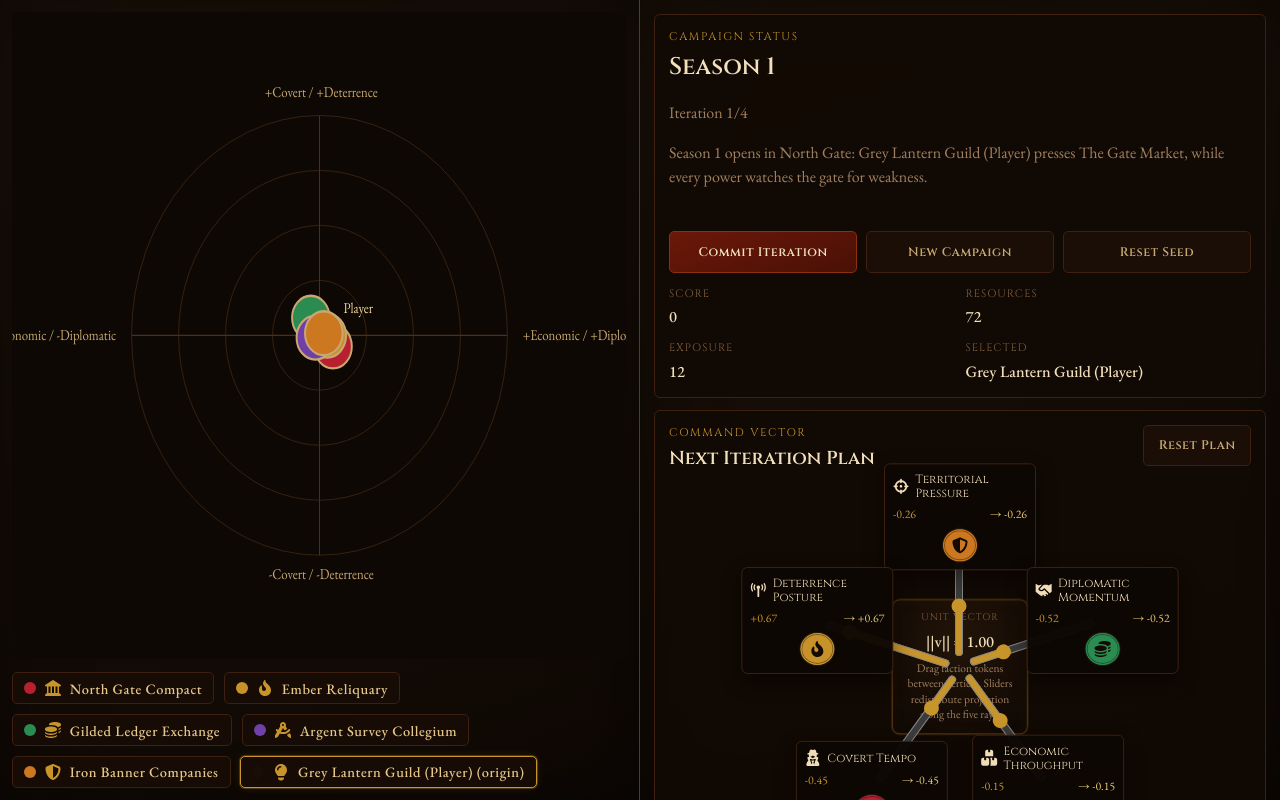
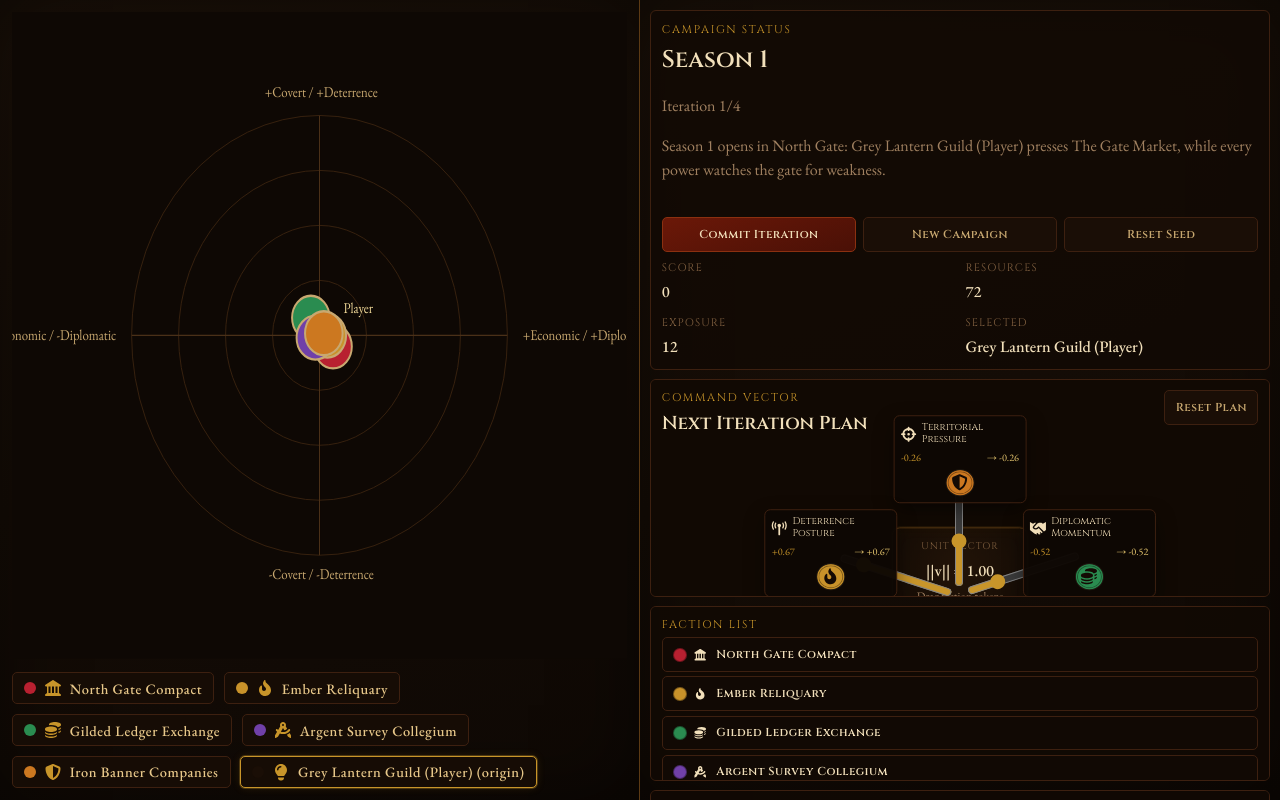
Before and after one commit to acrm/AdvProto_Fractions, a React (Vite) app: page / in a window 1280 px wide. Built offline with nearby package versions, Linux system fonts and the light colour scheme.

Commit message:
2026w10-0.17: tighten panel layout blocks and preserve top/vector/list/focus hierarchy

```diff
--- a/package.json
+++ b/package.json
@@ -1,7 +1,7 @@
 {
   "name": "advproto-fractions",
   "private": true,
-  "version": "2026w10-0.16",
+  "version": "2026w10-0.17",
   "type": "module",
   "scripts": {
     "dev": "vite",
--- a/src/App.css
+++ b/src/App.css
@@ -122,9 +122,9 @@
 
 .game-side-panel {
   display: grid;
-  gap: 0.75rem;
-  padding: 0.9rem;
-  overflow: auto;
+  gap: 0.55rem;
+  padding: 0.65rem;
+  overflow: hidden;
   min-height: 0;
   align-content: start;
   grid-template-rows: auto auto auto minmax(0, 1fr);
@@ -138,13 +138,23 @@
 .panel-section {
   border: 1px solid #3d2010;
   border-radius: 6px;
-  padding: 0.85rem;
+  padding: 0.65rem;
   background: rgba(18, 10, 4, 0.88);
 }
 
 .panel-section-header {
   display: grid;
-  gap: 0.8rem;
+  gap: 0.55rem;
+}
+
+.game-side-panel > .panel-section:nth-child(2) {
+  max-height: 44dvh;
+  overflow: auto;
+}
+
+.game-side-panel > .panel-section:nth-child(3) {
+  max-height: 19dvh;
+  overflow: auto;
 }
 
 .hud-grid,
@@ -177,7 +187,7 @@
   justify-content: space-between;
   align-items: start;
   gap: 0.75rem;
-  margin-bottom: 0.85rem;
+  margin-bottom: 0.45rem;
 }
 
 .control-actions-header {
@@ -200,14 +210,14 @@
 
 .intent-star-shell {
   display: grid;
-  gap: 0.9rem;
+  gap: 0.55rem;
 }
 
 .intent-star-board {
   position: relative;
-  width: min(100%, 360px);
-  height: min(100vw, 360px);
-  min-height: 320px;
+  width: min(100%, 320px);
+  height: 300px;
+  min-height: 300px;
   margin: 0 auto;
 }
 
@@ -253,7 +263,7 @@
   position: absolute;
   left: 50%;
   top: 50%;
-  width: 156px;
+  width: 142px;
   height: 0;
   transform: rotate(var(--ray-angle));
   transform-origin: 0 0;
@@ -261,32 +271,32 @@
 
 .intent-ray-track {
   position: absolute;
-  left: 10px;
+  left: 8px;
   top: -10px;
-  width: 132px;
+  width: 118px;
 }
 
 .intent-ray-slider {
-  width: 132px;
+  width: 118px;
   margin: 0;
   accent-color: #c8952a;
 }
 
 .intent-vertex {
   position: absolute;
-  left: 150px;
+  left: 136px;
   top: 0;
   transform: translate(-50%, -50%);
 }
 
 .intent-vertex-card {
-  width: 134px;
+  width: 118px;
   border: 1px solid #3d2010;
   border-radius: 6px;
   background: rgba(14, 8, 4, 0.97);
-  padding: 0.5rem;
+  padding: 0.4rem;
   display: grid;
-  gap: 0.35rem;
+  gap: 0.25rem;
   box-shadow: 0 8px 20px rgba(0, 0, 0, 0.4);
   transform: rotate(calc(-1 * var(--ray-angle)));
 }
@@ -294,9 +304,9 @@
 .intent-vertex-title {
   display: flex;
   align-items: center;
-  gap: 0.4rem;
+  gap: 0.3rem;
   color: #f0ddb8;
-  font-size: 0.74rem;
+  font-size: 0.62rem;
   line-height: 1.2;
   font-family: 'Cinzel', Georgia, serif;
 }
@@ -304,8 +314,8 @@
 .intent-vertex-values {
   display: flex;
   justify-content: space-between;
-  gap: 0.4rem;
-  font-size: 0.74rem;
+  gap: 0.3rem;
+  font-size: 0.64rem;
   color: #c8952a;
 }
 
@@ -345,8 +355,8 @@ button.faction-token {
 }
 
 button.faction-token-dot {
-  width: 2rem;
-  height: 2rem;
+  width: 1.6rem;
+  height: 1.6rem;
   border-radius: 50%;
   padding: 0;
   justify-content: center;
@@ -362,7 +372,7 @@ button.faction-token-dot .faction-token-icon {
 }
 
 button.faction-token-assigned {
-  width: 2.1rem;
+  width: 1.7rem;
   margin: 0 auto;
 }
 
@@ -370,9 +380,9 @@ button.faction-token-assigned {
   display: inline-flex;
   align-items: center;
   justify-content: center;
-  width: 1rem;
-  height: 1rem;
-  flex: 0 0 1rem;
+  width: 0.88rem;
+  height: 0.88rem;
+  flex: 0 0 0.88rem;
   color: #c8952a;
 }
 
@@ -395,7 +405,7 @@ button.faction-token-assigned {
   margin: 0;
   padding: 0;
   display: grid;
-  gap: 0.35rem;
+  gap: 0.28rem;
 }
 
 .faction-roster-item {
@@ -429,8 +439,8 @@ button.faction-token-assigned {
 .control-actions {
   display: grid;
   grid-template-columns: 1fr 1fr 1fr;
-  gap: 0.55rem;
-  margin-top: 0.9rem;
+  gap: 0.45rem;
+  margin-top: 0.45rem;
 }
 
 button {
@@ -438,11 +448,11 @@ button {
   color: #f2e0bb;
   border: 1px solid #8b3010;
   border-radius: 5px;
-  padding: 0.7rem 0.9rem;
+  padding: 0.55rem 0.65rem;
   font-weight: 600;
   cursor: pointer;
   font-family: 'Cinzel', Georgia, serif;
-  font-size: 0.78rem;
+  font-size: 0.72rem;
   letter-spacing: 0.04em;
   transition: border-color 0.15s, background 0.15s;
 }
@@ -475,7 +485,7 @@ button:disabled {
 }
 
 .compact-list li {
-  margin-bottom: 0.4rem;
+  margin-bottom: 0.28rem;
 }
 
 .compact-subline {
@@ -505,29 +515,29 @@ button:disabled {
   }
 
   .intent-star-board {
-    width: min(100%, 340px);
-    height: 340px;
+    width: min(100%, 300px);
+    height: 280px;
   }
 
   .intent-ray {
-    width: 142px;
+    width: 132px;
   }
 
   .intent-ray-track {
-    width: 116px;
+    width: 106px;
   }
 
   .intent-ray-slider {
-    width: 116px;
+    width: 106px;
   }
 
   .intent-vertex {
-    left: 136px;
+    left: 126px;
   }
 
   .intent-vertex-card {
-    width: 112px;
-    padding: 0.4rem;
+    width: 104px;
+    padding: 0.34rem;
   }
 
   button.faction-token {
--- a/src/presentation/components/GameControlPanel.tsx
+++ b/src/presentation/components/GameControlPanel.tsx
@@ -102,30 +102,6 @@ export function GameControlPanel({
           onSetIntentValue={onSetIntentValue}
           onSetIntentTarget={onSetIntentTarget}
         />
-
-        <div className="forecast-grid">
-          <div>
-            <span className="hud-label">Derived Stance</span>
-            <strong>{forecast.derivedStrategy}</strong>
-          </div>
-          <div>
-            <span className="hud-label">Resource Delta</span>
-            <strong>{formatSigned(forecast.resourceDelta)}</strong>
-          </div>
-          <div>
-            <span className="hud-label">Exposure Delta</span>
-            <strong>{formatSigned(forecast.exposureDelta)}</strong>
-          </div>
-          <div>
-            <span className="hud-label">Score Pressure</span>
-            <strong>{formatSigned(forecast.scorePressure)}</strong>
-          </div>
-        </div>
-
-        <p className="panel-note">
-          Intent vector is always unit length. You redistribute one fixed direction budget across five components.
-        </p>
-        {lastOutcome ? <p className="outcome-line">{lastOutcome.summary}</p> : null}
       </section>
 
       <section className="panel-section">
@@ -153,6 +129,31 @@ export function GameControlPanel({
         <p className="panel-note">{selectedFaction.profile.doctrine}</p>
         <p className="panel-note">Led by {selectedFaction.profile.leaderName} from {selectedFaction.profile.homeBase}.</p>
         <p className="panel-note">Current agenda: {selectedFaction.profile.agenda}</p>
+
+        <div className="forecast-grid">
+          <div>
+            <span className="hud-label">Derived Stance</span>
+            <strong>{forecast.derivedStrategy}</strong>
+          </div>
+          <div>
+            <span className="hud-label">Resource Delta</span>
+            <strong>{formatSigned(forecast.resourceDelta)}</strong>
+          </div>
+          <div>
+            <span className="hud-label">Exposure Delta</span>
+            <strong>{formatSigned(forecast.exposureDelta)}</strong>
+          </div>
+          <div>
+            <span className="hud-label">Score Pressure</span>
+            <strong>{formatSigned(forecast.scorePressure)}</strong>
+          </div>
+        </div>
+
+        <p className="panel-note">
+          Intent vector is always unit length. You redistribute one fixed direction budget across five components.
+        </p>
+        {lastOutcome ? <p className="outcome-line">{lastOutcome.summary}</p> : null}
+
         <div className="detail-grid">
           <div>
             <span className="hud-label">Power Base</span>
--- a/version.json
+++ b/version.json
@@ -1,6 +1,6 @@
 {
   "weekCode": "2026w10",
   "minor": 0,
-  "build": 16,
-  "currentVersion": "2026w10-0.16"
+  "build": 17,
+  "currentVersion": "2026w10-0.17"
 }
```
Also changed, not shown: 1 other file (tests, documents, lock files or other folders).
